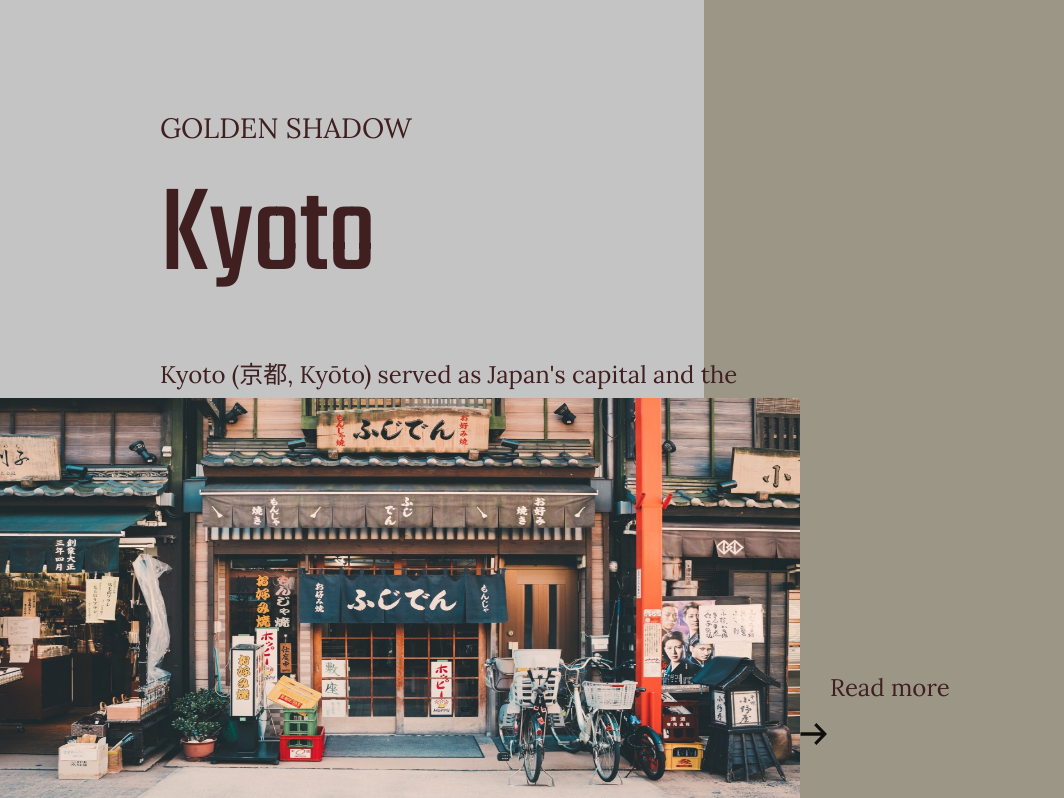
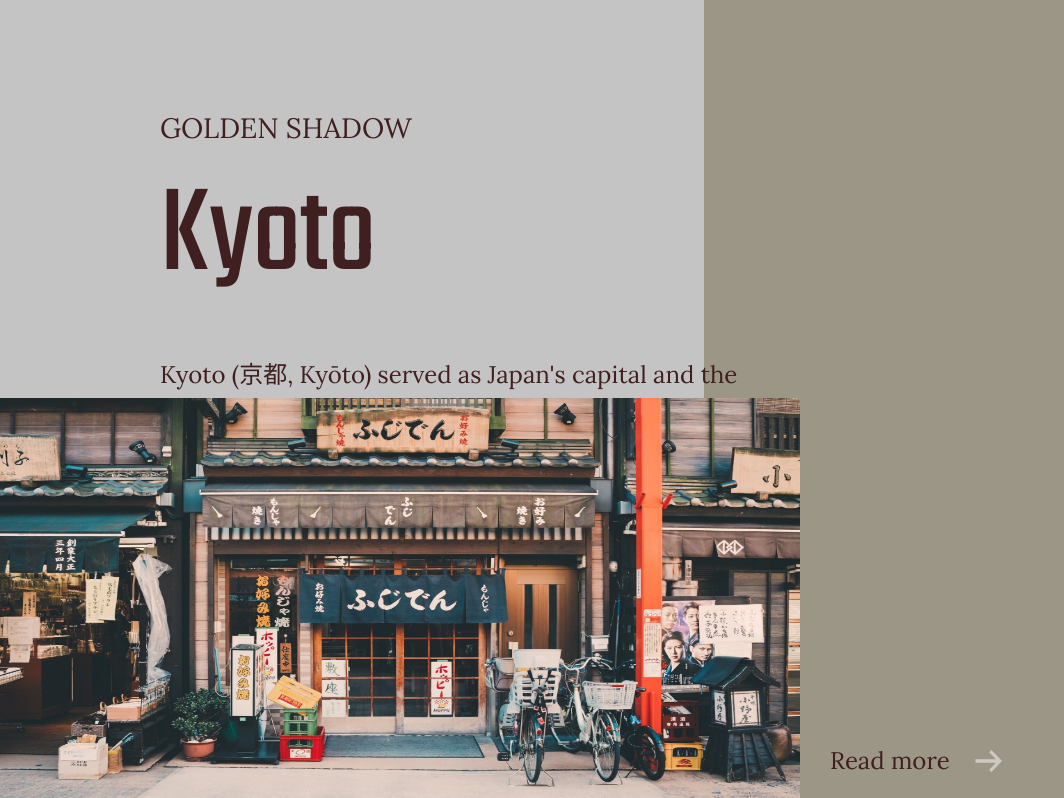
Before and after one commit to proLove0212/hazakura-travel, a React (Create React App) app: page / in a window 1280 px wide. Shown: the part 802-1600 px from the top of the page, without its empty margins (0-1064 px from the left). Built offline with nearby package versions, Linux system fonts and the light colour scheme; a web font is replaced by a local one.

Commit message:
Corner button hover effect styling and headers cursor pointer

```diff
--- a/src/components/Common/CornerImage.css
+++ /dev/null
@@ -1,45 +0,0 @@
-.corner-image {
-  display: flex;
-  align-items: flex-end;
-  position: absolute;
-  bottom: 0px;
-  left: 0px;
-}
-
-.corner-image img{
-  height: 400px;
-  width: 800px;
-}
-
-.redirect {
-  display: flex;
-  flex-direction: column;
-  row-gap: 20px;
-}
-
-.redirect span {
-  margin-left: 30px;
-  font-size: 1.5rem;
-}
-
-.redirect-button {
-  display: flex;
-  height: 75px;
-  width: 275px;
-  background-color: #9C9686;
-}
-
-.line {
-  margin-top: 14px;
-  width: 90px;
-  background: white;
-  height: 10px;
-}
-
-.point {
-  width: 0;
-  height: 0;
-  border-top: 10px solid transparent;
-  border-bottom: 10px solid transparent;
-  border-left: 20px solid white;
-}
--- a/src/components/Common/CornerImage.js
+++ b/src/components/Common/CornerImage.js
@@ -1,16 +1,16 @@
-import "./CornerImage.css";
+import "./CornerImage.scss";
 
 function CornerImage({ image }) {
   return (
     <div className="corner-image">
       <img src={image} alt="geisha" />
       <div className="redirect">
-        <span className="redirect-text">Read more</span>
         <div className="redirect-button">
+          <span className="redirect-text">Read more</span>
           <svg id="right">
             <path
               d="M0.5 9.35772H20.9956L14.2001 2.29941L16.4134 0L27 11L16.4134 22L14.2001 19.7006L20.9956 12.6423H0.5V9.35772Z"
-              fill="#000"
+              fill="#fff"
             ></path>
           </svg>
         </div>
--- /dev/null
+++ b/src/components/Common/CornerImage.scss
@@ -0,0 +1,60 @@
+.corner-image {
+  display: flex;
+  align-items: flex-end;
+  position: absolute;
+  bottom: 0px;
+  left: 0px;
+}
+
+.corner-image img {
+  height: 400px;
+  width: 800px;
+}
+
+.redirect {
+  display: flex;
+  flex-direction: column;
+  row-gap: 20px;
+}
+
+.redirect span {
+  display: flex;
+  margin-left: 30px;
+  font-size: 1.5rem;
+}
+
+.redirect-button {
+  display: flex;
+  // justify-content: space-between;
+  align-items: center;
+  height: 75px;
+  width: 275px;
+  background-color: #9c9686;
+}
+
+svg#right {
+  margin-left: 175px;
+  height: 22px;
+  width: 100px;
+  opacity: 0.5;
+  transition: 250ms all ease;
+  cursor: pointer;
+  display: flex;
+  align-items: center;
+  path {
+    transition: 250ms all ease;
+    height: 100%;
+  }
+  &:hover {
+    opacity: 1;
+  }
+}
+
+svg#right:hover path {
+  d: path(
+    "M0 9.35772H50.9956L44.2001 2.29941L46.4134 0L57 11L46.4134 22L44.2001 19.7006L50.9956 12.6423H0V9.35772Z"
+  );
+  d: path(
+    "M0 9.35772H50.9956L44.2001 2.29941L46.4134 0L57 11L46.4134 22L44.2001 19.7006L50.9956 12.6423H0V9.35772Z"
+  );
+}
--- a/src/components/Homepage/Header.css
+++ b/src/components/Homepage/Header.css
@@ -1,6 +1,7 @@
 .header {
   padding-bottom: 0.5em;
   background-position: 50% calc(100% - var(--bottom-distance));
+  cursor: pointer;
 }
 
 span.header {
```
Also changed, not shown: src/components/Homepage/Header.js (line endings or trailing spaces).
